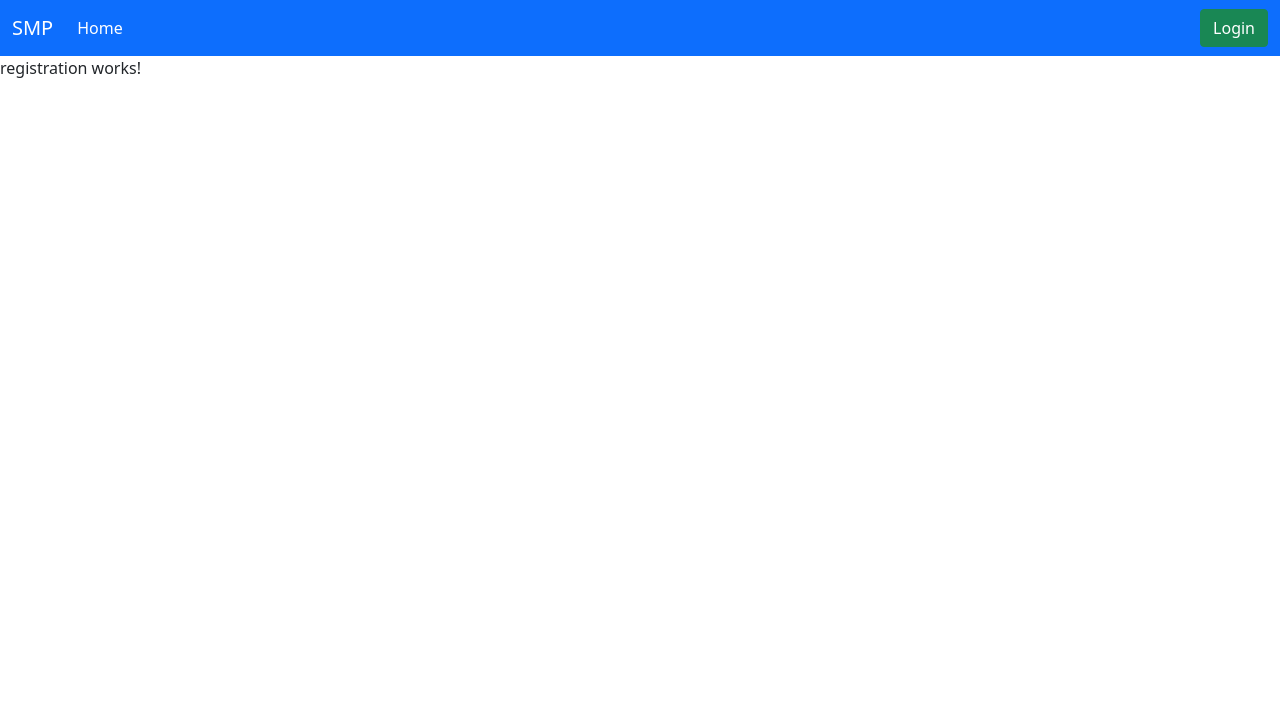
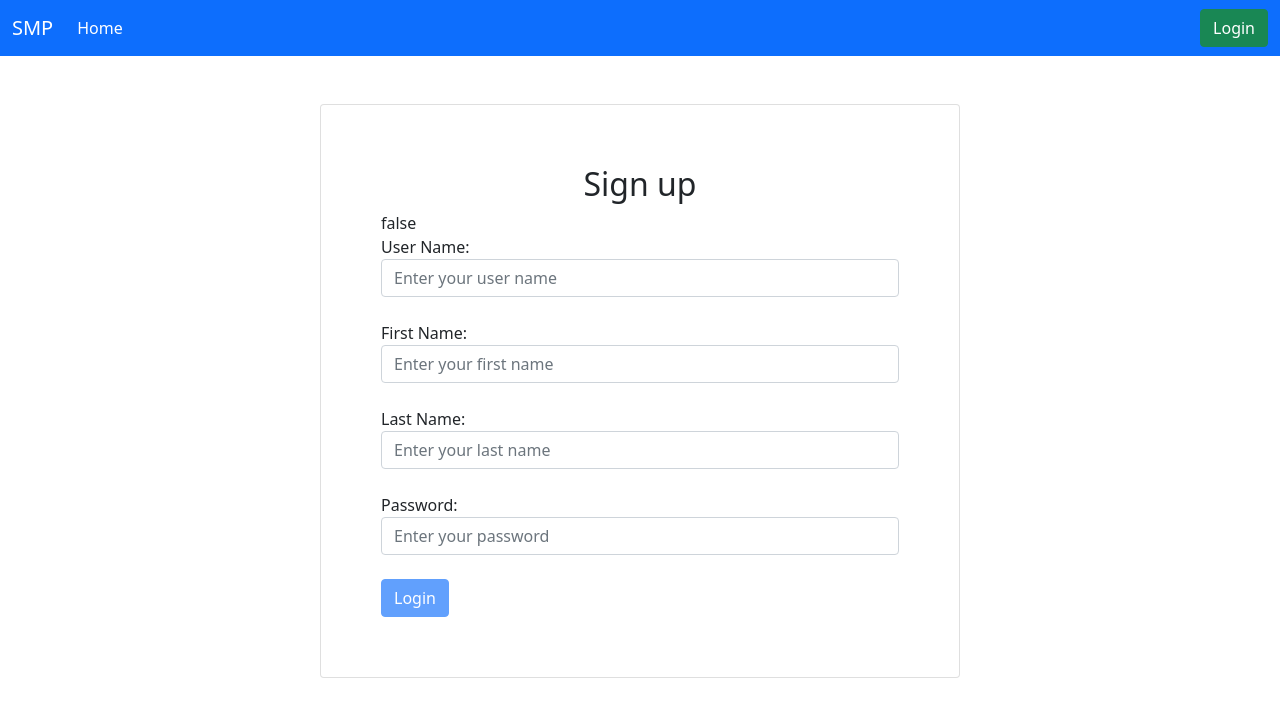
Before and after one commit to woon17/Social-Media-Platform, an Angular app in the folder smp-ui/: page /registration in a window 1280 px wide. Shown: the top 716 px of the page. Built offline with nearby package versions, Linux system fonts and the light colour scheme.

Commit message:
change the response for login

```diff
--- a/smp-ui/src/app/_auth/auth.interceptor.ts
+++ b/smp-ui/src/app/_auth/auth.interceptor.ts
@@ -32,7 +32,7 @@ export class AuthInterceptor implements HttpInterceptor {
         console.log(err.status);
         if (err.status === 401) { // user is not logged in
           this.router.navigate(['/login']);
-        } else if (err.status === 403) {//
+        } else if (err.status === 403) {// forbidden
           this.router.navigate(['/forbidden']);
         }
         return throwError(() => new Error('Some thing is wrong'));
--- a/smp-ui/src/app/_services/user.service.ts
+++ b/smp-ui/src/app/_services/user.service.ts
@@ -13,14 +13,24 @@ export class UserService {
   ) {}
 
   requestHeader = new HttpHeaders({ 'no-auth': 'True' });
-
+  httpOptions = {
+    headers: new HttpHeaders({ 'Content-Type': 'application/json' })
+  };
   //
   public login(loginData: any) {
     console.log(loginData.value);
-    console.log(`${this.baseUrl}/authenticate`);
-    return this.httpclient.post(`${this.baseUrl}/authenticate`, loginData, {
+    console.log(`${this.baseUrl}/signin`);
+    return this.httpclient.post(`${this.baseUrl}/signin`, loginData, {
       headers: this.requestHeader,
     });
+  }
+
+  public register(username: string, email: string, password: string){
+    return this.httpclient.post(`${this.baseUrl}/registerNewUser`, {
+      username,
+      email,
+      password
+    }, {headers: this.requestHeader});
   }
 
   public forUser() {
--- a/smp-ui/src/app/login/login.component.ts
+++ b/smp-ui/src/app/login/login.component.ts
@@ -29,6 +29,8 @@ export class LoginComponent implements OnInit {
     this.userservice.login(loginForm.value).subscribe(
       (response: any) => {
         console.log('---------------');
+        console.log(loginForm.value);
+        console.log(response);
         console.log(response.jwtToken);
         console.log(response.user.role[0].roleName);
         this.userAuthService.setRoles(response.user.role);
@@ -41,7 +43,7 @@ export class LoginComponent implements OnInit {
         }
       },
       (error) => {
-        this.message="Bad credentials, please enter valid user name and password";
+        this.message=error.error.message;
         console.log(error);
       }
     );
--- a/smp-ui/src/app/registration/registration.component.html
+++ b/smp-ui/src/app/registration/registration.component.html
@@ -1 +1,84 @@
-<p>registration works!</p>
+<div class="col-md-6 offset-md-3 mt-5">
+  <div class="card" style="padding:60px">
+
+    <h2 class="text-center">Sign up</h2>
+    <form #registerForm="ngForm" (ngSubmit)="register(registerForm)">
+      {{registerForm.form.valid}}
+      <small class="text-danger">{{message}}</small>
+      <div class="form-group">
+        <label for="userName">User Name:</label>
+        <input type="text" [(ngModel)]="userName" name="userName" id="userName" placeholder="Enter your user name"
+          class="form-control" required pattern="^[a-z0-9_-]{3,8}$" #username="ngModel"
+          [class.is-invalid]="username.invalid && username.touched">
+        <div *ngIf="username.errors && (username.invalid && username.touched)">
+          <small class="text-danger" *ngIf="username.errors?.['required']">User name is required field</small>
+          <small class="text-danger" *ngIf="username.errors?.['pattern']">Enter the valid username:
+            <ul>
+              <li>3-8 chars</li>
+              <li>lower case letter, digits</li>
+              <li>special char: -_</li>
+            </ul>
+          </small>
+        </div>
+      </div><br>
+      <div class="form-group">
+        <label for="firstName">First Name:</label>
+        <input type="text" [(ngModel)]="firstName" name="firstName" id="firstName" placeholder="Enter your first name"
+          class="form-control" required pattern="^[a-zA-Z]{3,8}$" #firstname="ngModel"
+          [class.is-invalid]="firstname.invalid && firstname.touched">
+        <div *ngIf="firstname.errors && (firstname.invalid && firstname.touched)">
+          <small class="text-danger" *ngIf="firstname.errors?.['required']">first name is required field</small>
+          <small class="text-danger" *ngIf="firstname.errors?.['pattern']">Enter the valid firstname:
+            <ul>
+              <li>3-8 chars</li>
+              <li>lower/uppder case letter</li>
+            </ul>
+          </small>
+        </div>
+      </div><br>
+      <div class="form-group">
+        <label for="lastName">Last Name:</label>
+        <input type="text" [(ngModel)]="lastName" name="lastName" id="lastName" placeholder="Enter your last name"
+          class="form-control" required pattern="^[a-z0-9_-]{3,8}$" #lastname="ngModel"
+          [class.is-invalid]="lastname.invalid && lastname.touched">
+        <div *ngIf="lastname.errors && (lastname.invalid && lastname.touched)">
+          <small class="text-danger" *ngIf="lastname.errors?.['required']">Last name is required field</small>
+          <small class="text-danger" *ngIf="lastname.errors?.['pattern']">Enter the valid lastname:
+            <ul>
+              <li>3-8 chars</li>
+              <li>lower case letter and digits</li>
+            </ul>
+          </small>
+        </div>
+      </div>
+      <br>
+      <div class="form-group">
+        <label for="userPassword">Password:</label>
+        <!-- https://stackoverflow.com/questions/48350506/how-to-validate-password-strength-with-angular-5-validator-pattern -->
+        <input type="password" [(ngModel)]="userPassword" name="userPassword" id="userPassword"
+          placeholder="Enter your password" class="form-control" required
+          pattern="^(?=\D*\d)(?!.* )(?=[^a-z]*[a-z])(?=[^A-Z]*[A-Z]).{5,10}$" #pass="ngModel"
+          [class.is-invalid]="pass.invalid && pass.touched">
+
+        <!-- <small class="text-danger" [class.d-none]="pass.valid || pass.untouched">Password is required
+          field</small> -->
+        <div *ngIf="pass.errors && (pass.invalid && pass.touched)">
+          <small class="text-danger" *ngIf="pass.errors?.['required']">Password is required
+            field</small>
+          <small class="text-danger" *ngIf="pass.errors?.['pattern']">Enter the valid password:
+            <ul>
+              <li>At least one digit</li>
+              <li>At least one upper case ASCII letter</li>
+              <li>At least one lower case ASCII letter</li>
+              <li>5-10 chars</li>
+              <li>no white space</li>
+            </ul>
+          </small>
+        </div>
+      </div>
+      <br>
+      <!-- <input type="submit" value="Login" class="btn btn-outline-primary form-control round-0"> -->
+      <button [disabled]="registerForm.form.invalid" type="submit" class="btn btn-primary">Login</button>
+    </form>
+  </div>
+</div>
--- a/smp-ui/src/app/registration/registration.component.ts
+++ b/smp-ui/src/app/registration/registration.component.ts
@@ -1,15 +1,43 @@
 import { Component, OnInit } from '@angular/core';
+import { NgForm } from '@angular/forms';
+import { Router } from '@angular/router';
+import { UserAuthService } from '../_services/user-auth.service';
+import { UserService } from '../_services/user.service';
 
 @Component({
   selector: 'app-registration',
   templateUrl: './registration.component.html',
-  styleUrls: ['./registration.component.css']
+  styleUrls: ['./registration.component.css'],
 })
 export class RegistrationComponent implements OnInit {
+  public userName = '';
+  public firstName = '';
+  public lastName = '';
+  public userPassword = '';
+  public message = '';
+  constructor(private userservice: UserService, private router: Router) {}
 
-  constructor() { }
-
-  ngOnInit(): void {
+  ngOnInit(): void {}
+  register(registerForm: NgForm) {
+    console.log('form is submitted');
+    console.log(registerForm.value);
+    console.log('userName: ' + this.userName);
+    console.log('userName: ' + this.userPassword);
+    this.userservice.login(registerForm.value).subscribe(
+      (response: any) => {
+        console.log('---------------');
+        console.log(registerForm.value);
+        console.log(response.jwtToken);
+        console.log(response.user.role[0].roleName);
+        const role = response.user.role[0].roleName;
+        this.router.navigate(['/admin']);
+      },
+      (error) => {
+        this.message =
+          'Bad credentials, please enter valid user name and password';
+        console.log("+++++++++++++++++++++");
+        console.log(error);
+      }
+    );
   }
-
 }
```
Also changed, not shown: 2 other files (tests, documents, lock files or other folders).
